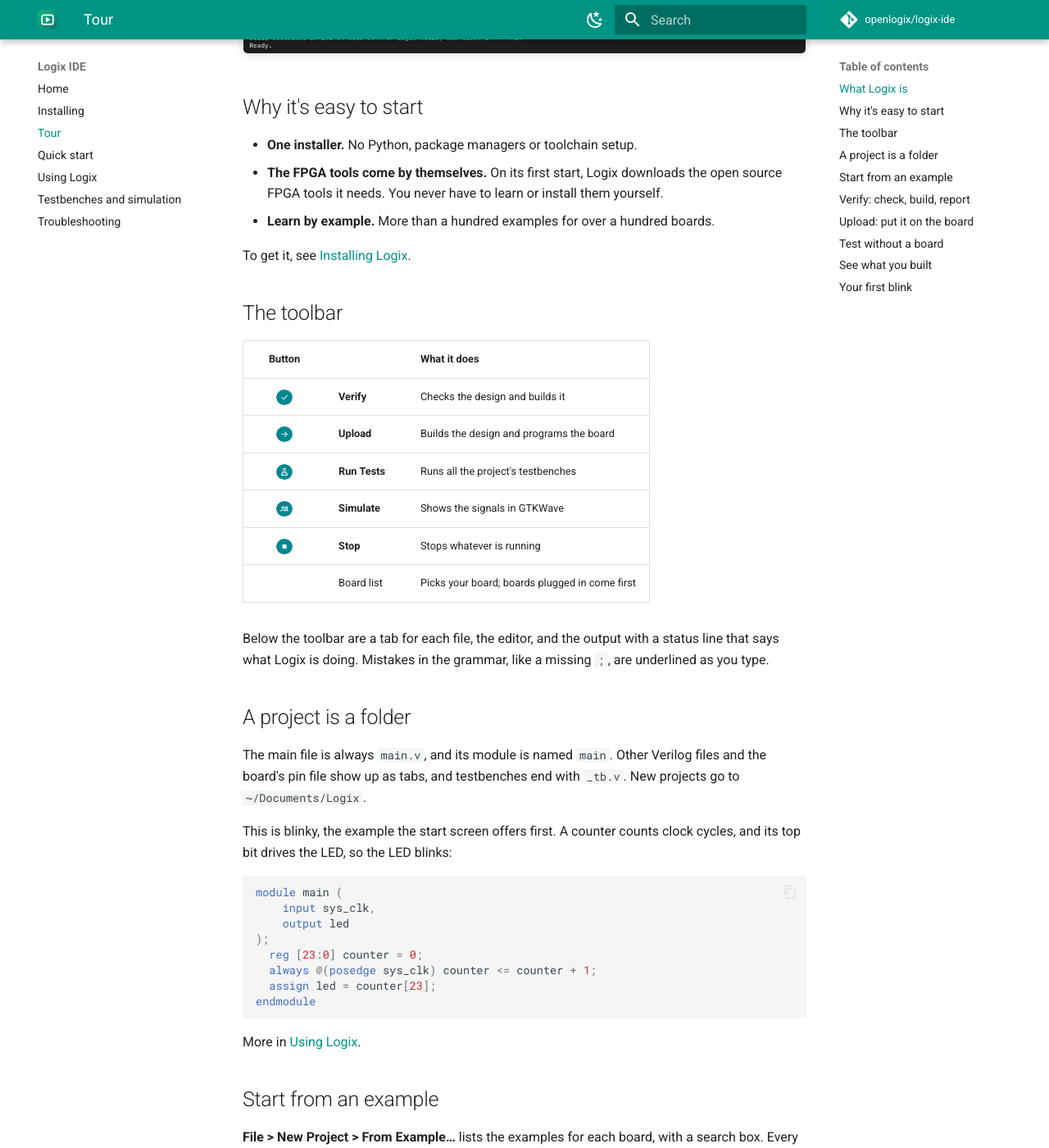
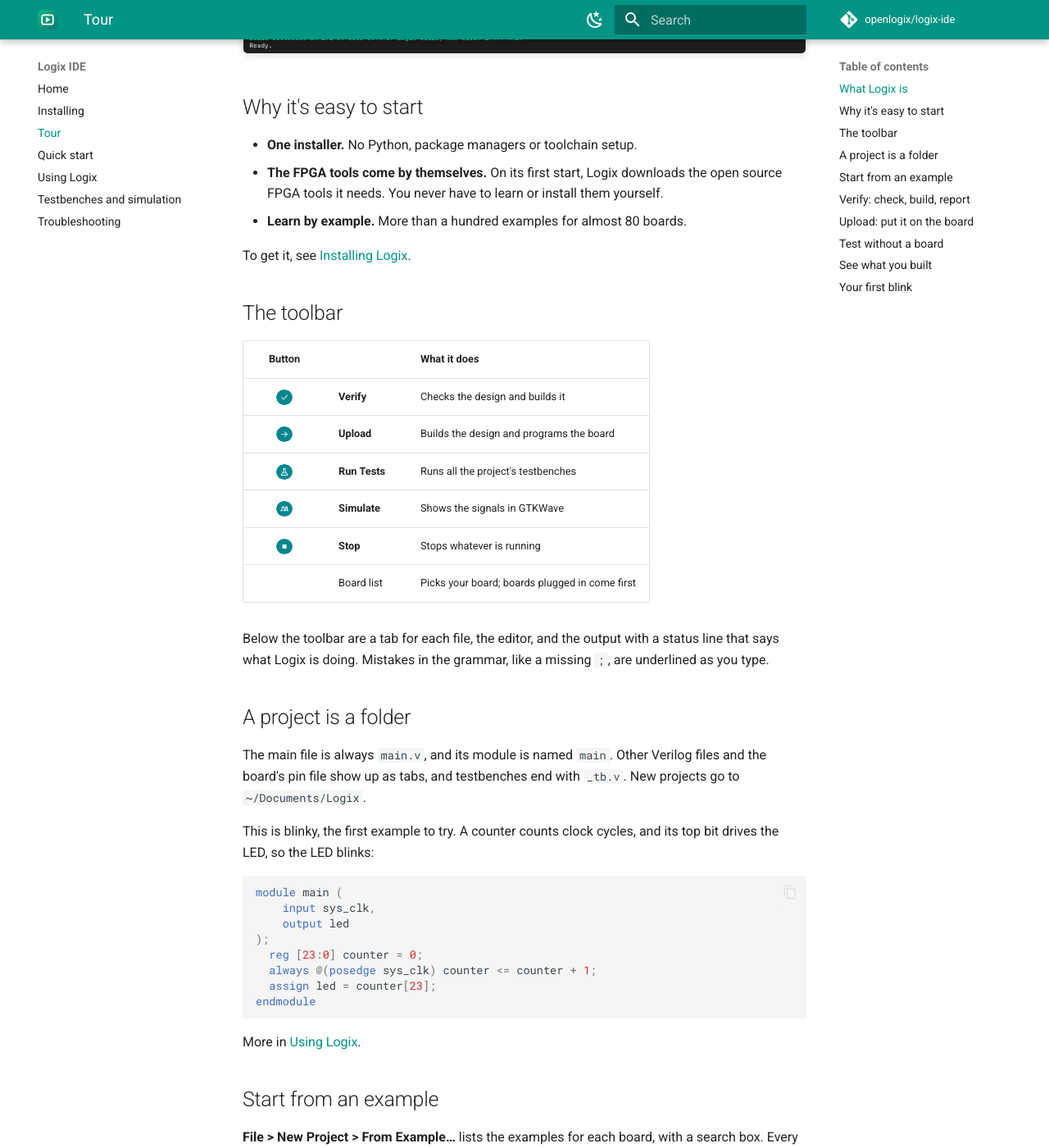
Before and after one commit to openlogix/logix-ide, an MkDocs documentation site: the page built from docs/tour.md, in a window 1280 px wide and 1400 px high, scrolled down 750 px. Shown: the whole window at 82% size. Built offline with MkDocs 1.6.1 and Material for MkDocs 9.7.7, drawn with Linux system fonts in a browser that asks for light colours; comment, search, counter and statistics services are not loaded.

Commit message:
Sync README, docs and spec: no Start with Blinky, 79 boards, Tour link, test list
Co-Authored-By: Claude Opus 5.5 <noreply@anthropic.com>

````diff
--- a/docs/tour.md
+++ b/docs/tour.md
@@ -19,8 +19,7 @@ you write **Verilog**, which describes hardware, instead of C++.
 - **The FPGA tools come by themselves.** On its first start, Logix downloads
   the open source FPGA tools it needs. You never have to learn or install
   them yourself.
-- **Learn by example.** More than a hundred examples for over a hundred
-  boards.
+- **Learn by example.** More than a hundred examples for almost 80 boards.
 
 To get it, see [Installing Logix](installing.md).
 
@@ -45,7 +44,7 @@ The main file is always `main.v`, and its module is named `main`. Other
 Verilog files and the board's pin file show up as tabs, and testbenches end
 with `_tb.v`. New projects go to `~/Documents/Logix`.
 
-This is blinky, the example the start screen offers first. A counter counts clock
+This is blinky, the first example to try. A counter counts clock
 cycles, and its top bit drives the LED, so the LED blinks:
 
 ```verilog
````
Also changed, not shown: CLAUDE.md (+4 -4 lines), README.md (+10 -8 lines), docs/index.md (+1 -1 lines).
